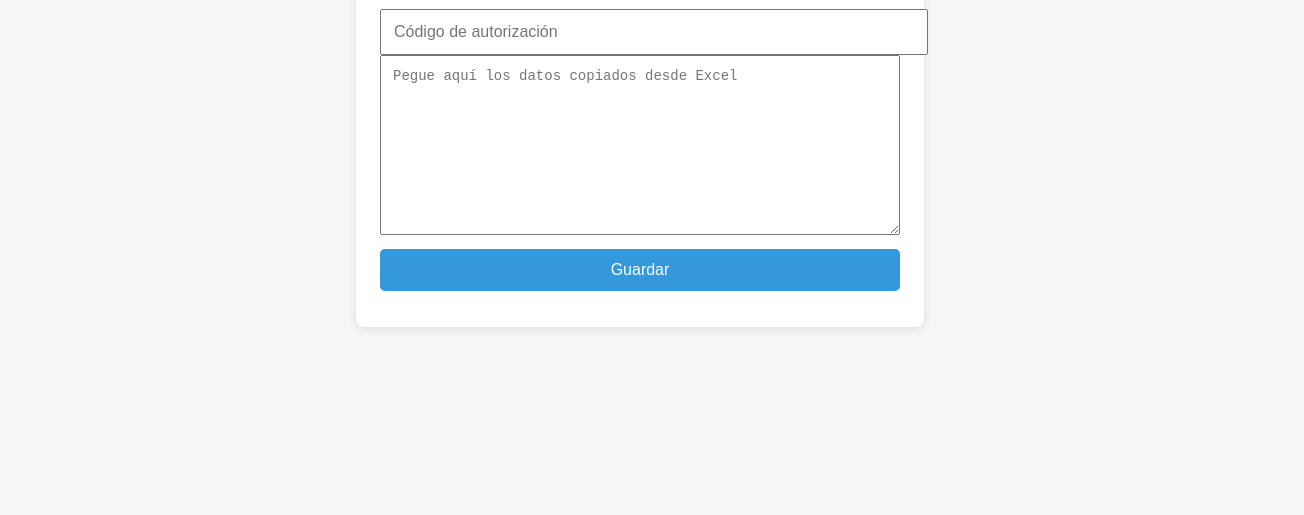
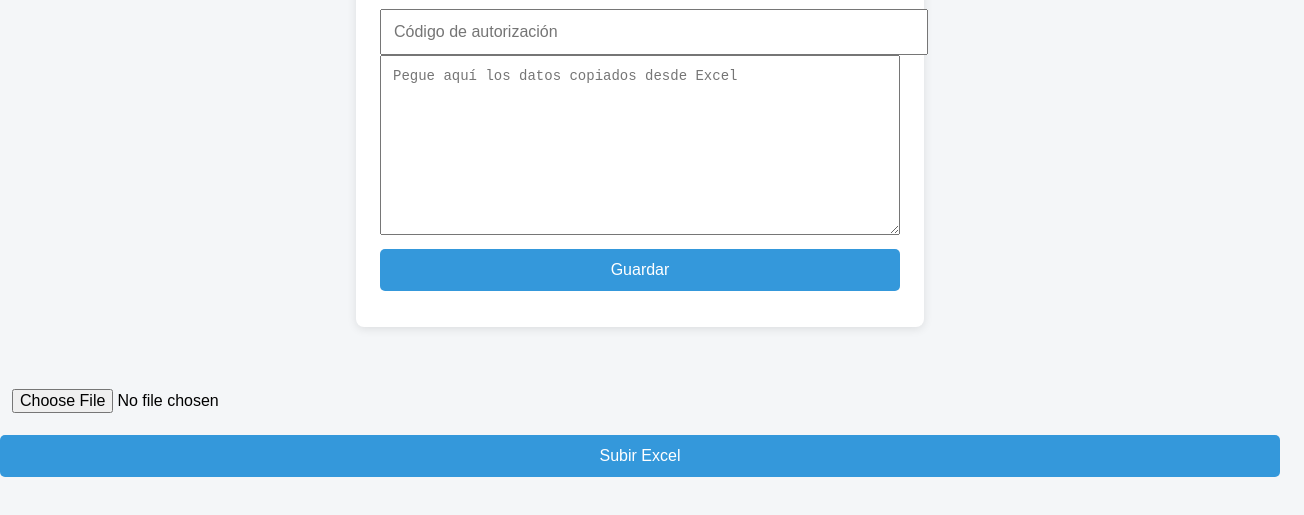
Before and after one commit to santiago9292/PRUEBAS, a plain HTML site: page index2.html in a window 1280 px wide. Shown: the part 133-648 px from the top of the page, 1304 px wide, since content can reach past the window. Drawn offline with Linux system fonts and the light colour scheme.

Commit message:
Update index2.html

```diff
--- a/index2.html
+++ b/index2.html
@@ -34,7 +34,7 @@
 </div>
 
 <script>
-  const URL = "https://script.google.com/macros/s/AKfycbxF3NLK5ATjTPAjI4mIkgYNsNRXM5QCSKJ3NnSLkQ-DTyhDyVvdVytfy0IpxFRl5FHZjw/exec"; // 👈 pega aquí tu endpoint
+  const URL = "https://script.google.com/macros/s/AKfycbx-OHklADt9XpV-HUlSl8r8FU7wUXZU_6bSHUQkLqe2OuSVX2raz3rxiS-klT57YhUnTQ/exec"; // 👈 pega aquí tu endpoint
 
   function enviar() {
     const texto = document.getElementById("datos").value.trim();
@@ -68,4 +68,33 @@ fetch(URL, {
 </script>
 
 </body>
+
+<input type="file" id="archivo" accept=".xlsx,.xls">
+<button onclick="subirExcel()">Subir Excel</button>
+<script>
+function subirExcel() {
+  const fileInput = document.getElementById("archivo");
+  if (!fileInput.files.length) {
+    alert("Seleccione un archivo Excel");
+    return;
+  }
+
+  const formData = new FormData();
+  formData.append("archivo", fileInput.files[0]);
+  formData.append("codigo", document.getElementById("codigo").value);
+
+  fetch(URL, {
+    method: "POST",
+    body: formData
+  })
+  .then(r => r.json())
+  .then(d => {
+    alert(d.error || `Filas insertadas: ${d.insertadas}`);
+  })
+  .catch(() => alert("Error de conexión"));
+}
+</script>
+
+
+
 </html>
```
